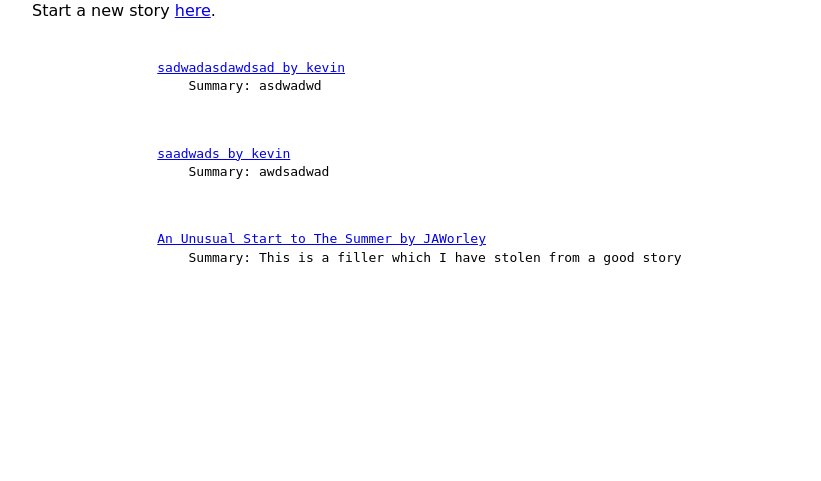
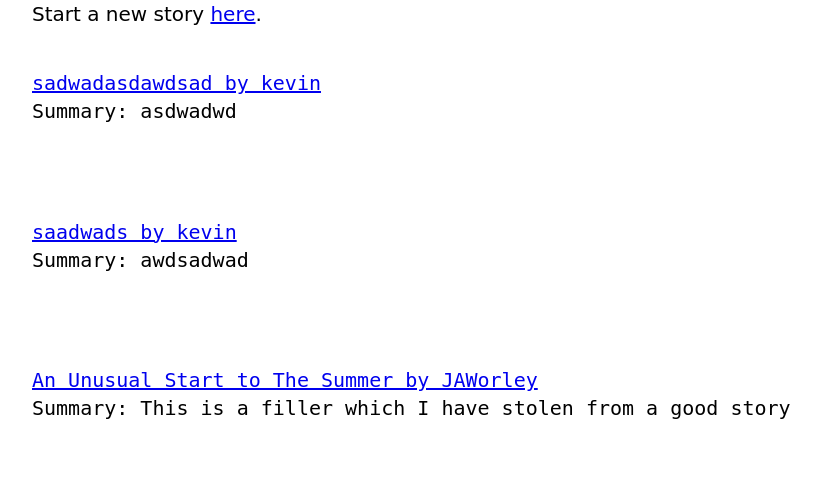
Before and after one commit to FeFiFoFaiza/P00-Zetten, a Flask app: page /stories in a window 1280 px wide. Shown: the part 124-605 px from the top of the page, without its empty margins (208-1029 px from the left). Run offline with Flask 2, Linux system fonts and the light colour scheme; data comes from the database, SQL or seed files in the repository; both versions use the stored data as it was after the commit.

Commit message:
css done

```diff
--- a/app/static/css/style.css
+++ b/app/static/css/style.css
@@ -45,6 +45,7 @@ h3 {
 }
 
 p {
+    font-size: 20px;
     margin: 0 0 1.15em;
 }
 
@@ -62,3 +63,8 @@ body {
   background: var(--background-body);
   text-rendering: optimizeLegibility;
 }
+
+pre {
+  font_size: 40px;
+  margin: 0 0 1.15em;
+}
--- a/app/templates/archive.html
+++ b/app/templates/archive.html
@@ -17,12 +17,12 @@
             </div>
         </div>
         {% block content %}
+            <p>Start a new story <a href="{{ url_for('newStory') }}">here</a>.</p>
 
-            <p>Start a new story <a href="{{ url_for('newStory') }}">here</a>.</p>
             {% for story in all_stories %}
-                <pre> <!-- CHANGE THIS AND PUT ACTUAL TABS INSTEAD -->
-                <a href="{{ url_for('showStory', id=story.id) }}">{{ story.title }} by {{ story.authors.username }}</a>
-                    Summary: {{story.summary}}
+                <pre>
+                    <p><a href="{{ url_for('showStory', id=story.id) }}">{{ story.title }} by {{ story.authors.username }}</a>
+Summary: {{story.summary}}</p>
                 </pre>
             {%  endfor %}
 
```
Also changed, not shown: app/zetten.db.
